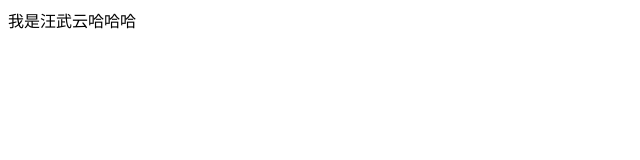
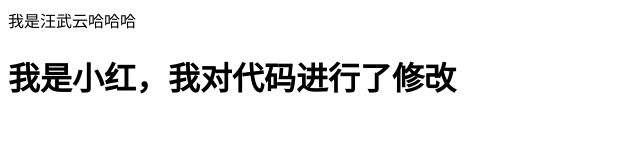
Before and after one commit to TongWang233/MyfirtGitTest, a plain HTML site: page index.html in a window 1280 px wide. Shown: the whole page, without its empty margins (0-640 px from the left). Drawn offline with Linux system fonts and the light colour scheme.

Commit message:
小红对代码进行了修改

```diff
--- a/index.html
+++ b/index.html
@@ -5,5 +5,6 @@
 </head>
 <body>
 <div>我是汪武云哈哈哈</div>
+<h1>我是小红，我对代码进行了修改</h1>
 </body>
 </html>
```
